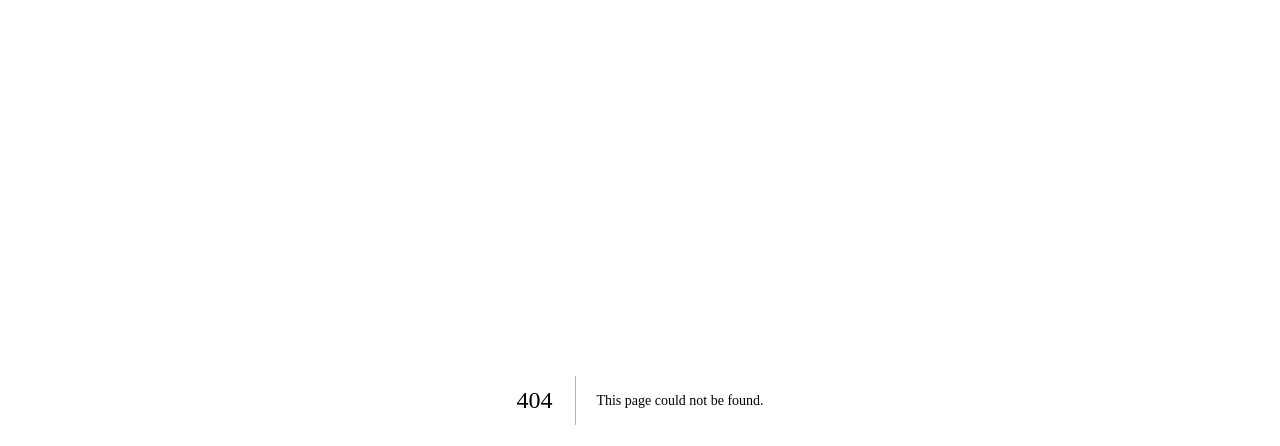
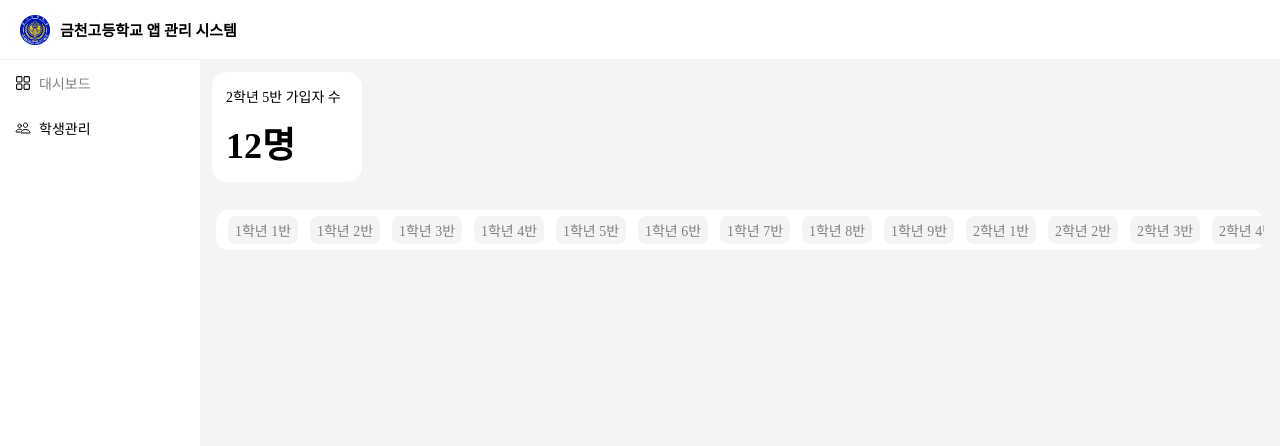
Before and after one commit to hlog2e/kch-app-admin, a Next.js app: page /student in a window 1280 px wide. Before the commit this address had no page. Shown: the top 446 px of the page. Built offline with nearby package versions, Linux system fonts and the light colour scheme; a web font is replaced by a local one.

Commit message:
학생관리 조금 완성

```diff
--- a/apis/index.js
+++ b/apis/index.js
@@ -34,6 +34,7 @@ apiInstance.interceptors.response.use(
 // Auth instance response 인터셉터
 apiAuthInstance.interceptors.response.use(
   function (response) {
+    console.log("test", response);
     return response;
   },
   function (error) {
--- a/components/Layout.jsx
+++ b/components/Layout.jsx
@@ -11,6 +11,7 @@ const ChildWrap = styled.div`
   position: relative;
   top: 60px;
   height: calc(100vh - 60px);
+  overflow: scroll;
   background-color: #f4f4f4;
 `;
 
--- a/components/SideBar.jsx
+++ b/components/SideBar.jsx
@@ -19,20 +19,31 @@ export default function SideBar() {
       id: 0,
       text: "대시보드",
       icon: <RxDashboard />,
+      route: "/dashboard",
       isChecked: router.pathname === "/dashboard",
+      router: router,
     },
     {
       id: 1,
       text: "학생관리",
       icon: <IoPeopleOutline />,
+      route: "/student",
       isChecked: router.pathname === "/student",
+      router: router,
     },
   ];
   return (
     <Container>
-      {sideBarItems.map(({ id, text, icon, isChecked }) => {
+      {sideBarItems.map(({ id, text, icon, isChecked, route, router }) => {
         return (
-          <SideBarItem key={id} text={text} icon={icon} isChecked={isChecked} />
+          <SideBarItem
+            key={id}
+            text={text}
+            icon={icon}
+            isChecked={isChecked}
+            route={route}
+            router={router}
+          />
         );
       })}
     </Container>
@@ -45,6 +56,7 @@ const Item = styled.div`
   display: flex;
   align-items: center;
   padding-left: 15px;
+  cursor: pointer;
 
   &:hover {
     background-color: #f4f4f4;
@@ -59,9 +71,13 @@ const ItemText = styled.p`
   }};
 `;
 
-function SideBarItem({ text, icon, isChecked }) {
+function SideBarItem({ text, icon, isChecked, route, router }) {
   return (
-    <Item>
+    <Item
+      onClick={() => {
+        router.push(route);
+      }}
+    >
       {icon}
       <ItemText isChecked={isChecked}>{text}</ItemText>
     </Item>
--- a/components/TopBar.jsx
+++ b/components/TopBar.jsx
@@ -11,7 +11,7 @@ const Container = styled.div`
   border-bottom-width: 1px;
   border-bottom-style: solid;
   height: 60px;
-
+  background-color: white;
   display: flex;
   justify-content: space-between;
   align-items: center;
--- /dev/null
+++ b/pages/student.jsx
@@ -0,0 +1,128 @@
+import Layout from "@/components/Layout";
+import styled from "styled-components";
+
+const WrapStudentManage = styled.div`
+  display: flex;
+  flex-direction: column;
+`;
+const HeaderRow = styled.div`
+  padding-top: 12px;
+  padding-bottom: 12px;
+  display: flex;
+  width: 100%;
+  overflow: scroll;
+`;
+
+export default function Student() {
+  return (
+    <Layout>
+      <WrapStudentManage>
+        <HeaderRow>
+          <HeaderItem title={"2학년 5반 가입자 수"} content={"12명"} />
+        </HeaderRow>
+        <ClassSelectRow>
+          <ClassSelectButtons />
+        </ClassSelectRow>
+      </WrapStudentManage>
+    </Layout>
+  );
+}
+
+const HeaderItemBox = styled.div`
+  margin-left: 12px;
+  background-color: white;
+  border-radius: 15px;
+  height: 110px;
+  width: 150px;
+  min-width: 150px;
+  padding: 14px;
+`;
+const HeaderItemTitle = styled.p`
+  font-size: 14px;
+  font-weight: 300;
+`;
+const HeaderItemContent = styled.p`
+  margin-top: 10px;
+  font-size: 36px;
+  font-weight: 600;
+`;
+function HeaderItem({ title, content }) {
+  return (
+    <HeaderItemBox>
+      <HeaderItemTitle>{title}</HeaderItemTitle>
+      <HeaderItemContent>{content}</HeaderItemContent>
+    </HeaderItemBox>
+  );
+}
+
+const ClassSelectRow = styled.div`
+  padding: 16px;
+`;
+const ClassSelectButtonRow = styled.div`
+  display: flex;
+  flex-direction: row;
+  overflow: scroll;
+  background-color: white;
+  border-radius: 12px;
+  height: 40px;
+  padding-top: 6px;
+  padding-bottom: 6px;
+  padding-right: 12px;
+`;
+const ClassSelectButton = styled.div`
+  background-color: #f4f4f4;
+  border-radius: 8px;
+  height: 100%;
+
+  min-width: 70px;
+  margin-left: 12px;
+  display: flex;
+  justify-content: center;
+  align-items: center;
+  color: gray;
+  font-size: 14px;
+  cursor: pointer;
+`;
+
+function ClassSelectButtons() {
+  const classArray = [
+    { grade: 1, class: 1 },
+    { grade: 1, class: 2 },
+    { grade: 1, class: 3 },
+    { grade: 1, class: 4 },
+    { grade: 1, class: 5 },
+    { grade: 1, class: 6 },
+    { grade: 1, class: 7 },
+    { grade: 1, class: 8 },
+    { grade: 1, class: 9 },
+    { grade: 2, class: 1 },
+    { grade: 2, class: 2 },
+    { grade: 2, class: 3 },
+    { grade: 2, class: 4 },
+    { grade: 2, class: 5 },
+    { grade: 2, class: 6 },
+    { grade: 2, class: 7 },
+    { grade: 2, class: 8 },
+    { grade: 2, class: 9 },
+    { grade: 3, class: 1 },
+    { grade: 3, class: 2 },
+    { grade: 3, class: 3 },
+    { grade: 3, class: 4 },
+    { grade: 3, class: 5 },
+    { grade: 3, class: 6 },
+    { grade: 3, class: 7 },
+    { grade: 3, class: 8 },
+    { grade: 3, class: 9 },
+  ];
+  return (
+    <ClassSelectButtonRow>
+      {classArray.map((props) => {
+        return (
+          <ClassSelectButton>
+            <p>{props.grade + "학년 " + props.class + "반"}</p>
+          </ClassSelectButton>
+        );
+      })}
+    </ClassSelectButtonRow>
+  );
+}
```
